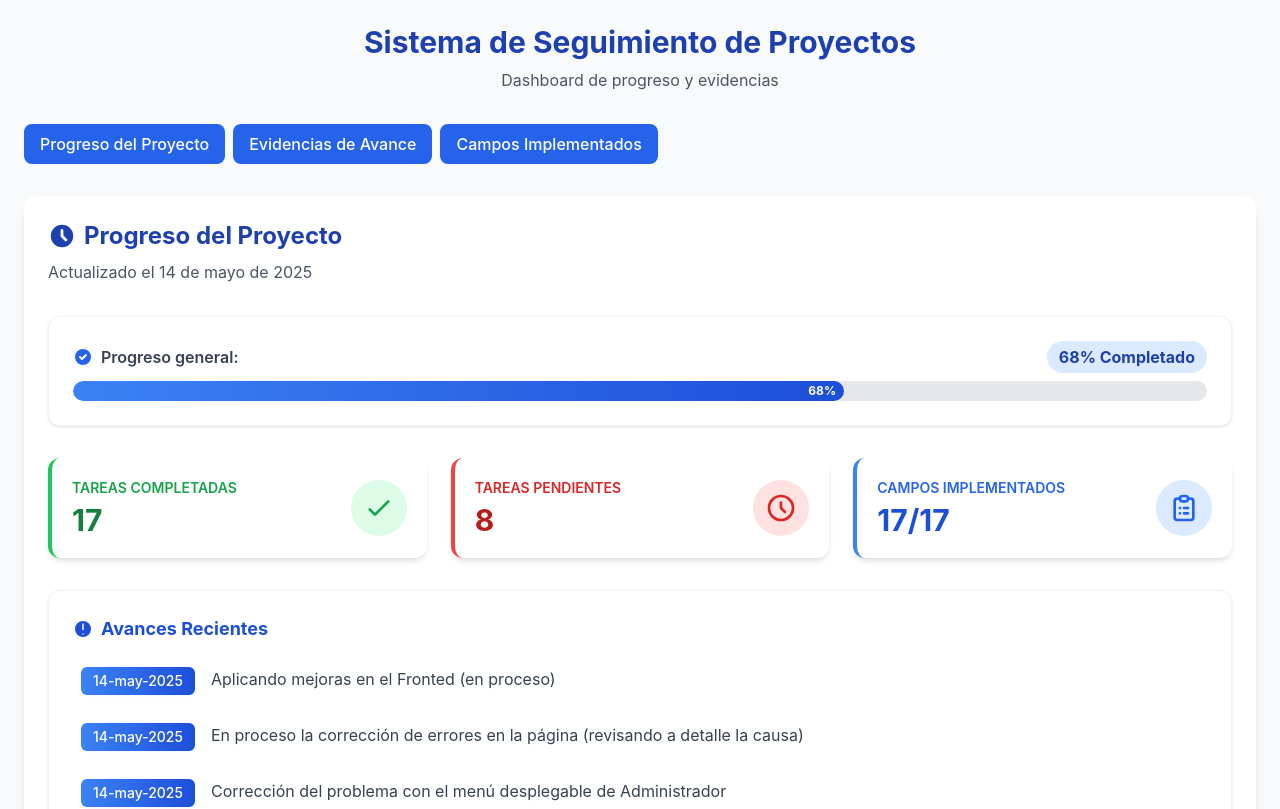
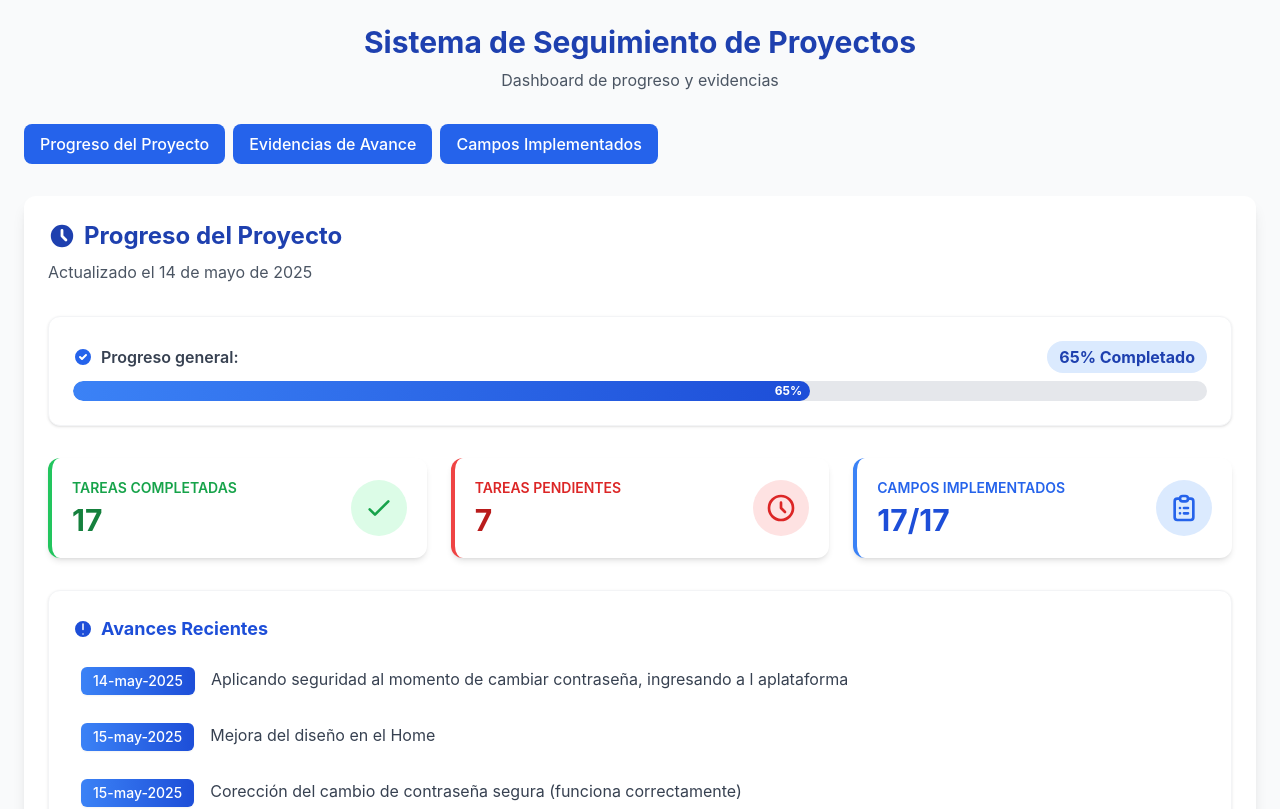
Before and after one commit to csoledd/progress, a React (Create React App) app: page / in a window 1280 px wide. Shown: the top 809 px of the page. Built offline with nearby package versions, Linux system fonts and the light colour scheme.

Commit message:
Actualizado TaskTracker con nuevos avances y ajuste de estadísticas

```diff
--- a/src/components/TaskTracker.js
+++ b/src/components/TaskTracker.js
@@ -6,7 +6,7 @@ const ProjectTracker = () => {
     // Funcionalidades de autenticación
     login: true,
     userAdmin: true,
-    passwordManagement: false,
+    passwordManagement: true,
 
     // Base de datos
     sqlConnection: true,
@@ -38,25 +38,29 @@ const ProjectTracker = () => {
 
     // Optimizaciones
     performanceOptimization: false,
-    securityEnhancements: false,
-    advancedReports: false,
+    securityEnhancements: true,
+    advancedReports: true,
 
     // Validaciones
     inputValidation: true,
     errorHandling: false,
     dataIntegrity: false,
+
   });
 
   // Stats corregidos (para ajustar el conteo)
    const stats = {
     completedTasks: 17,
-    totalTasks: 25, // Total de 17 + 9 = 26
-    pendingTasks: 8,
-    completionPercentage: Math.round((17 / 25) * 100)
+    totalTasks: 26, // Total de 17 + 9 = 26
+    pendingTasks: 7,
+    completionPercentage: Math.round((17 / 26) * 100)
   };
 
   // Avances recientes
   const recentUpdates = [
+    { date: "14-may-2025", update: "Aplicando seguridad al momento de cambiar contraseña, ingresando a l aplataforma" },
+    { date: "15-may-2025", update: "Mejora del diseño en el Home" },
+    { date: "15-may-2025", update: "Corección del cambio de contraseña segura (funciona correctamente)" },
     { date: "14-may-2025", update: "Aplicando mejoras en el Fronted (en proceso)" },
     { date: "14-may-2025", update: "En proceso la corrección de errores en la página (revisando a detalle la causa) " },
     { date: "14-may-2025", update: "Corrección del problema con el menú desplegable de Administrador" },
```
